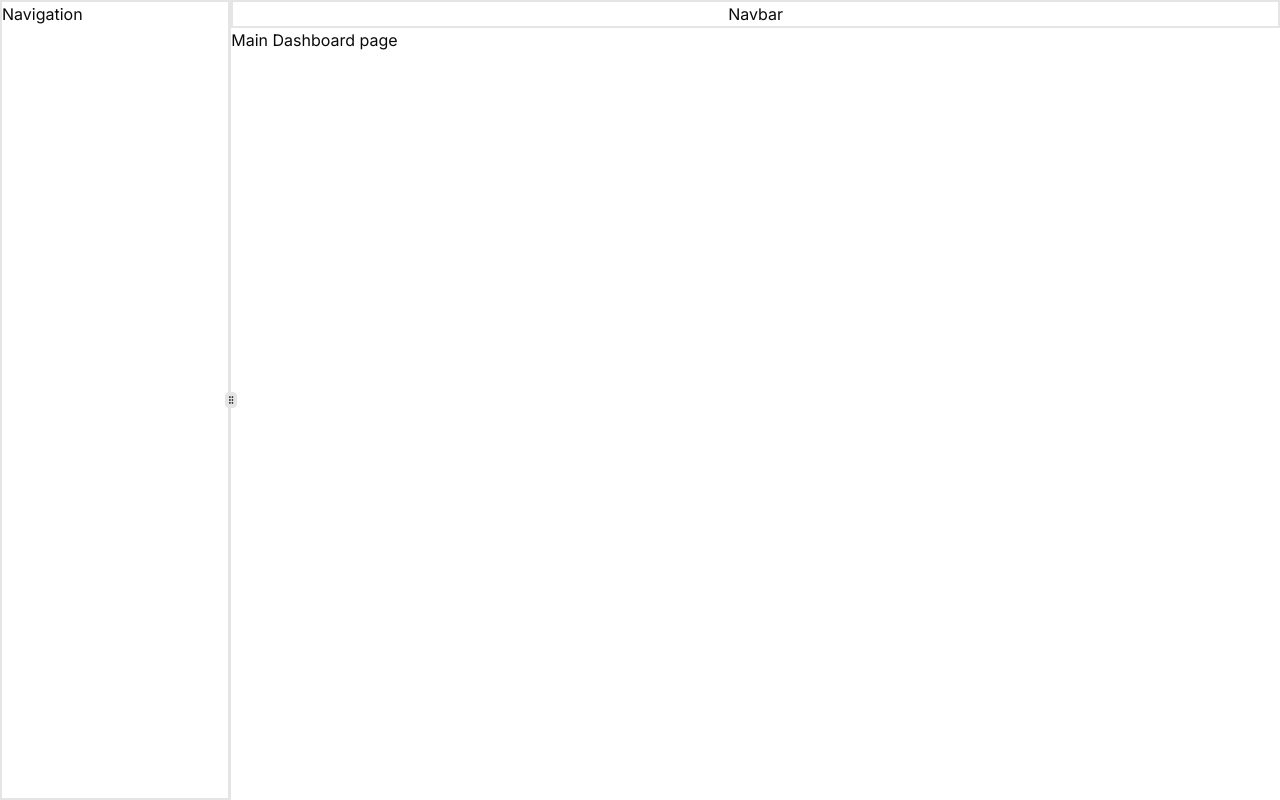
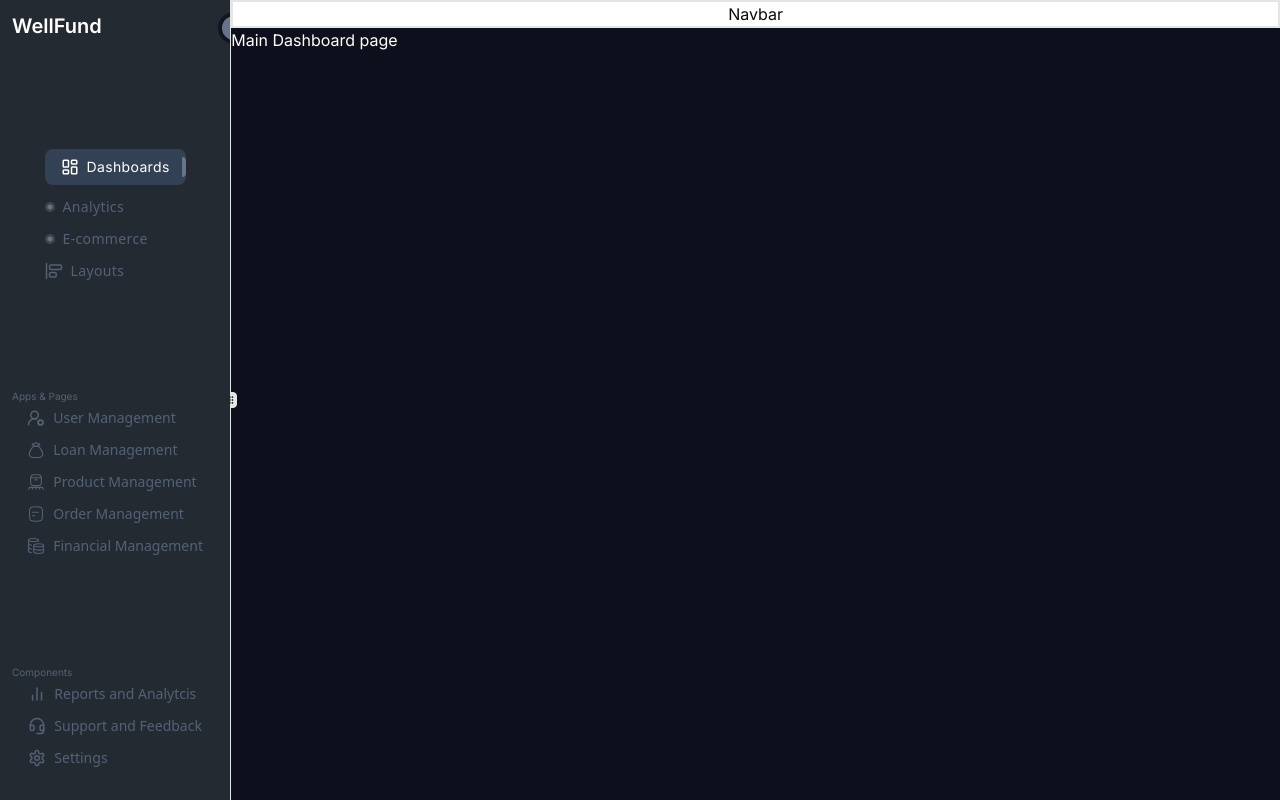
Before and after one commit to Build-Bridge/WellFund, a Next.js app: page / in a window 1280 px wide. Built offline with nearby package versions, Linux system fonts and the light colour scheme.

Commit message:
updates on Navgation component

```diff
--- a/src/app/(main)/_components/navigation.tsx
+++ b/src/app/(main)/_components/navigation.tsx
@@ -1,7 +1,115 @@
+import { cn } from "@/lib/utils";
+import  Link  from "next/link";
+import {
+  AlignStartVertical,
+  ChartNoAxesColumn,
+  ChevronLeft,
+  Headset,
+  LayoutDashboard,
+  Settings,
+  UserRoundCog,
+} from "lucide-react";
+import { usePathname } from "next/navigation";
 export const Navigation = () => {
-    return (
-        <aside className="group/sidebar overflow-y-auto flex h-full justify-between flex-col z-[99999] border-2">
-Navigation
-        </aside>
-    )
-}
+  const pathname  = usePathname();
+
+  const navStyle = "flex gap-2 items-center font-sans";
+  return (
+    <aside className="group/sidebar relative overflow-y-auto flex h-full justify-between p-3 flex-col z-[99999] bg-[#242A32]">
+  <button className="absolute -right-1 transform translate-x-1/2 rounded-full w-8 h-8 bg-[#64748B] border-4 border-[#14141E] flex items-center justify-center">
+    <ChevronLeft className="w-[15px] h-[15px]" />
+  </button>
+<div className="w-full flex items-center justify-between text-white font-semibold text-xl">
+  <div>WellFund</div>
+</div>
+      <div className="flex flex-col w-full text-[#546175] items-center text-sm tracking-wide">
+        <div className="flex flex-col gap-y-3">
+        <Link
+      href="/"
+      passHref
+      className={cn(
+        "flex w-full relative rounded-lg items-center gap-2 px-4 py-2", // adjust padding to match the image
+        pathname === "/" && "bg-slate-700 text-white"
+      )}
+    >
+      <LayoutDashboard
+        className={cn(
+          "w-[18px] h-[18px] text-gray-400", // default color to match the image
+          pathname === "/" && "text-white" // active state for the icon
+        )}
+      />
+      <span
+        className={cn(
+          "text-sm text-gray-400", // default text color
+          pathname === "/" && "text-white" // active state for the text
+        )}
+        >
+        Dashboards
+      </span>
+        {pathname === "/" && (
+         <div className="absolute right-0 h-5 w-1 bg-[#64748B] rounded-r-lg" />
+       )}
+    </Link>
+          <div className={navStyle}>
+            <img src="Circle.svg" className="w-[10px] h-[10px]" />
+            Analytics
+          </div>
+          <div className={navStyle}>
+            <img src="Circle.svg" className="w-[10px] h-[10px]" />
+            E-commerce
+          </div>
+          <div className={navStyle}>
+            <AlignStartVertical className="w-[18px] h-[18px]" />
+            Layouts
+          </div>
+        </div>
+      </div>
+      <div className="flex flex-col w-full gap-y-1 text-[#546175]">
+        <span className="text-[10px]">Apps & Pages</span>
+        <div className="flex flex-col w-full items-center text-sm">
+          <div className="flex flex-col gap-y-3">
+            <div className={navStyle}>
+              <UserRoundCog className="w-[18px] h-[18px]" />
+              User Management
+            </div>
+            <div className={navStyle}>
+              <img src="money-bag-01.svg" className="w-[18px] h-[18px]" />
+              Loan Management
+            </div>
+            <div className={navStyle}>
+              <img src="product-loading.svg" className="w-[18px] h-[18px]" />
+              Product Management
+            </div>
+            <div className={navStyle}>
+              <img src="border-full.svg" className="w-[18px] h-[18px]" />
+              Order Management
+            </div>
+            <div className={navStyle}>
+              <img src="coins-01.svg" className="w-[18px] h-[18px]" />
+              Financial Management
+            </div>
+          </div>
+        </div>
+      </div>
+      <div className="flex flex-col w-full gap-y-1 text-[#546175]">
+        <span className="text-[10px]">Components</span>
+        <div className="flex flex-col w-full items-center text-sm pb-5">
+          <div className="flex flex-col gap-y-3">
+            <div className={navStyle}>
+              <ChartNoAxesColumn className="w-[18px] h-[18px]" />
+              Reports and Analytcis
+            </div>
+            <div className={navStyle}>
+              <Headset className="w-[18px] h-[18px]" />
+              Support and Feedback
+            </div>
+            <div className={navStyle}>
+              <Settings className="w-[18px] h-[18px]" />
+              Settings
+            </div>
+          </div>
+        </div>
+      </div>
+    </aside>
+  );
+};
--- a/src/app/(main)/page.tsx
+++ b/src/app/(main)/page.tsx
@@ -1,6 +1,9 @@
  const Dashboard = () => {
   return (
-     <h1>Main Dashboard page</h1>
+   <div className="w-full h-screen bg-[#0E0F1D]">
+
+      <h1 className="text-white">Main Dashboard page</h1>
+   </div>
   )
 };
 
```
